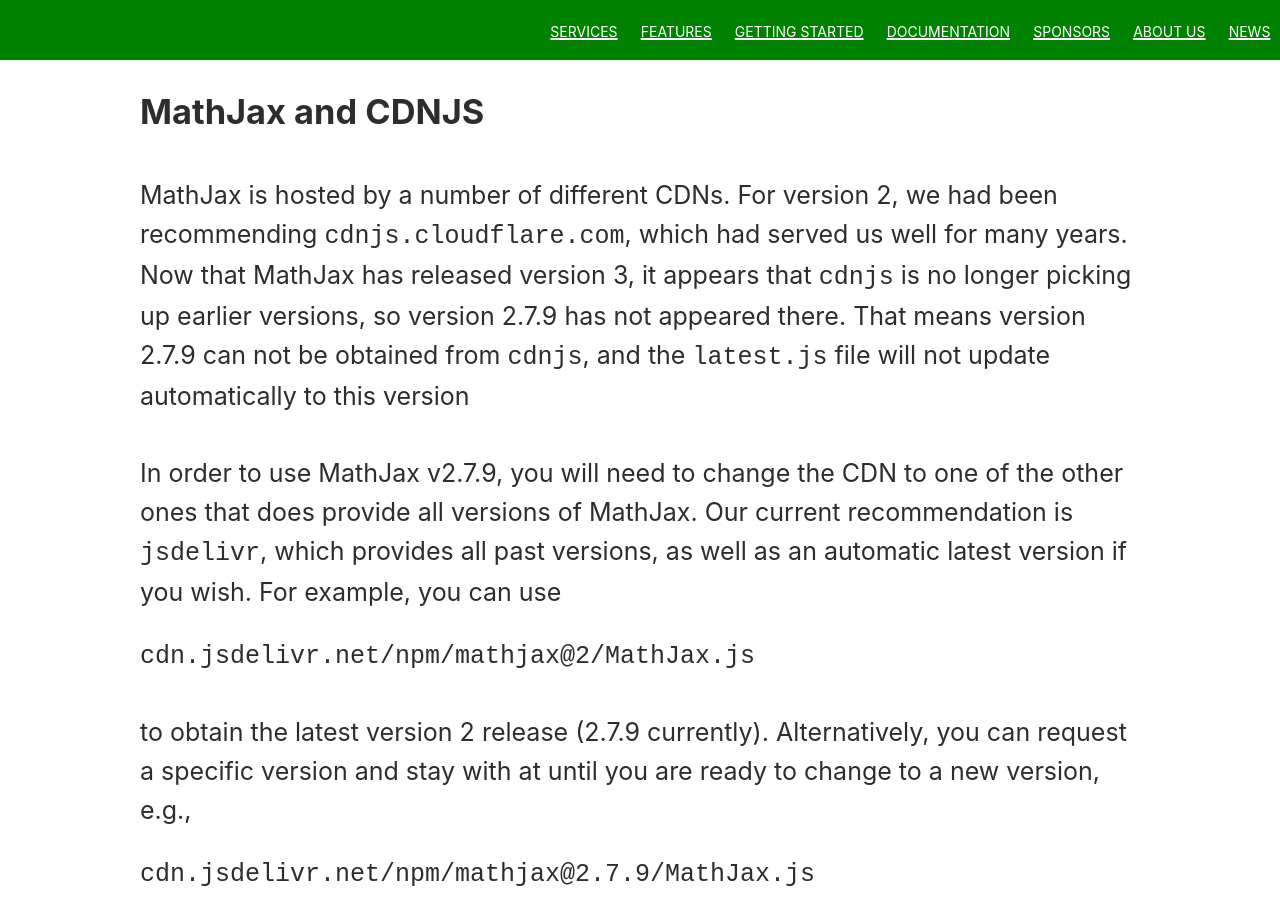
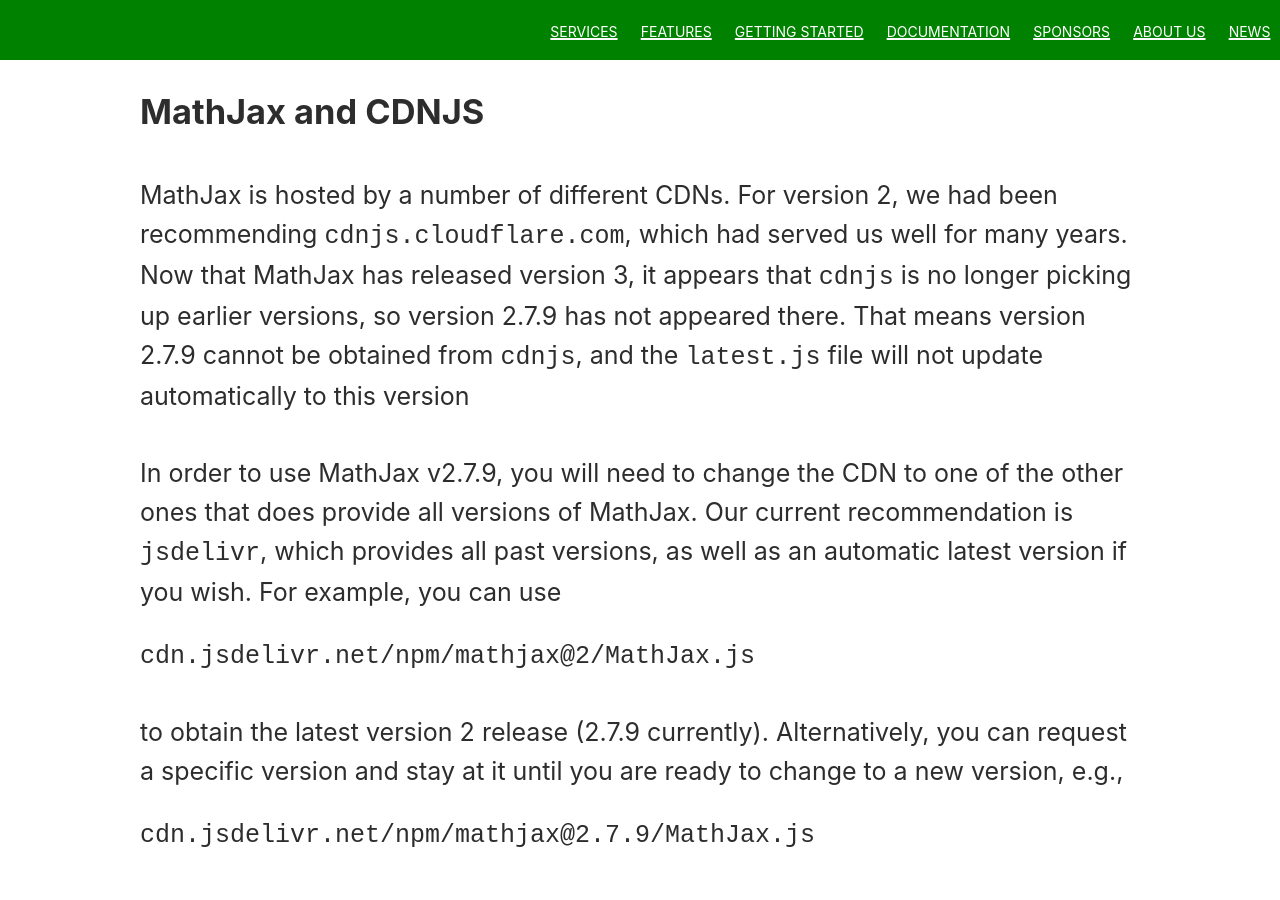
Before and after one commit to mathjax/MathJax-website, a Jekyll site: the page built from _posts/2020/2020-08-25-MathJax-v2-7-9-available.md, in a window 1280 px wide and 900 px high, scrolled down 621 px. Built offline with Jekyll 4.4.1, drawn with Linux system fonts in a browser that asks for light colours; a script that is not in the unit is left out.

Commit message:
Fix typo in MathJax 2.7.9 release announcement
I think these are typos; please merge if so, or close this pull request if not.

```diff
--- a/_posts/2020/2020-08-25-MathJax-v2-7-9-available.md
+++ b/_posts/2020/2020-08-25-MathJax-v2-7-9-available.md
@@ -13,13 +13,13 @@
 
 ## MathJax and CDNJS
 
-MathJax is hosted by a number of different CDNs.  For version 2, we had been recommending `cdnjs.cloudflare.com`, which had served us well for many years.  Now that MathJax has released version 3, it appears that `cdnjs` is no longer picking up earlier versions, so version 2.7.9 has not appeared there.  That means version 2.7.9 can not be obtained from `cdnjs`, and the `latest.js` file will not update automatically to this version
+MathJax is hosted by a number of different CDNs.  For version 2, we had been recommending `cdnjs.cloudflare.com`, which had served us well for many years.  Now that MathJax has released version 3, it appears that `cdnjs` is no longer picking up earlier versions, so version 2.7.9 has not appeared there.  That means version 2.7.9 cannot be obtained from `cdnjs`, and the `latest.js` file will not update automatically to this version
 
 In order to use MathJax v2.7.9, you will need to change the CDN to one of the other ones that does provide all versions of MathJax.  Our current recommendation is `jsdelivr`, which provides all past versions, as well as an automatic latest version if you wish.  For example, you can use
 
     cdn.jsdelivr.net/npm/mathjax@2/MathJax.js
 
-to obtain the latest version 2 release (2.7.9 currently).  Alternatively, you can request a specific version and stay with at until you are ready to change to a new version, e.g.,
+to obtain the latest version 2 release (2.7.9 currently).  Alternatively, you can request a specific version and stay at it until you are ready to change to a new version, e.g.,
 
     cdn.jsdelivr.net/npm/mathjax@2.7.9/MathJax.js
 
```
